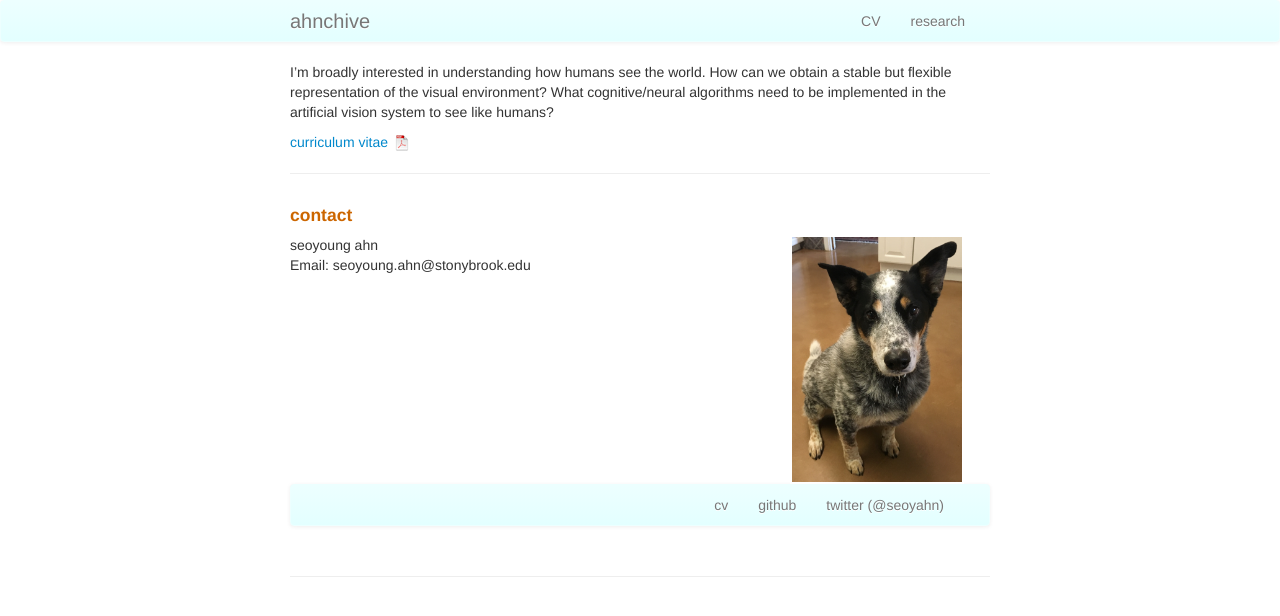
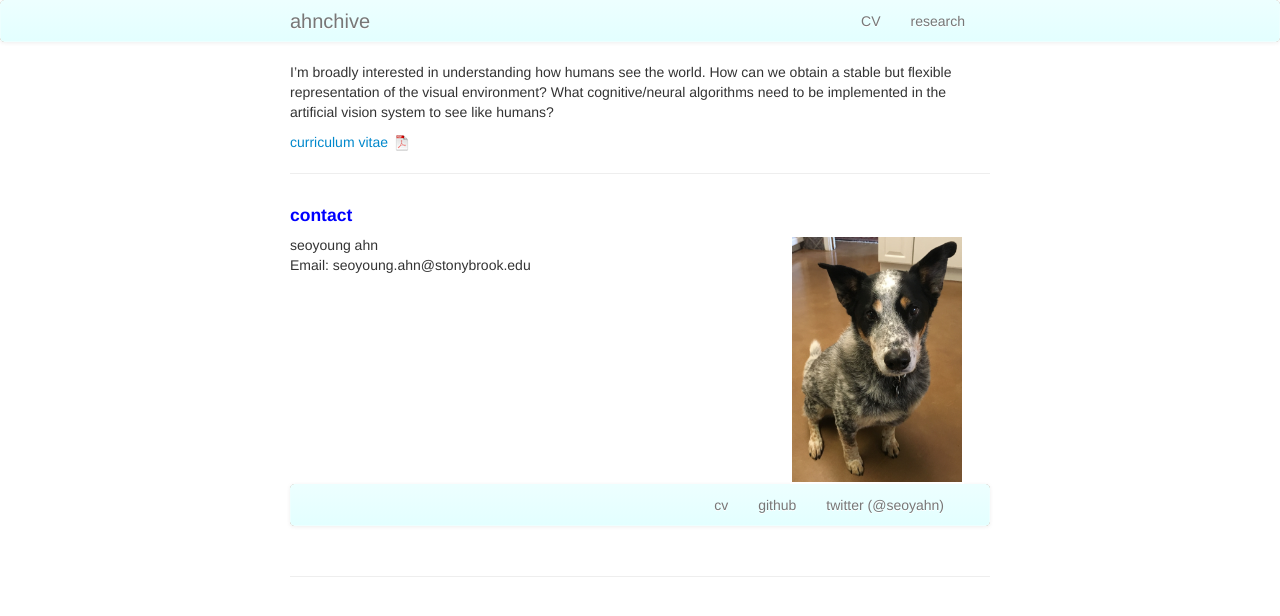
Before and after one commit to ahnchive/ahnchive.github.io, a Jekyll site: the page built from index.md, in a window 1280 px wide. Shown: the top 616 px of the page. Built offline with Jekyll 4.4.1, drawn with Linux system fonts in a browser that asks for light colours.

Commit message:
update my website

```diff
--- a/assets/themes/twitter/css/my_custom_css.css
+++ b/assets/themes/twitter/css/my_custom_css.css
@@ -58,7 +58,7 @@ td.right {
 
 
 h1, h2, h3, h4 {
-    color: #cc6600;
+    color: #0000ff;
 }
 
 .danger {
@@ -91,7 +91,7 @@ h1, h2, h3, h4 {
     min-height:40px;
     padding-left:20px;
     padding-right:20px;
-    background-color:#fafafa;
+    background-color:#802b00;
     background-image:-moz-linear-gradient(top, #edffff, #e3ffff);
     background-image:-webkit-gradient(linear, 0 0, 0 100%, from(#edffff), to(#f2f2f2));
     background-image:-webkit-linear-gradient(top, #edffff, #e3ffff);
```
